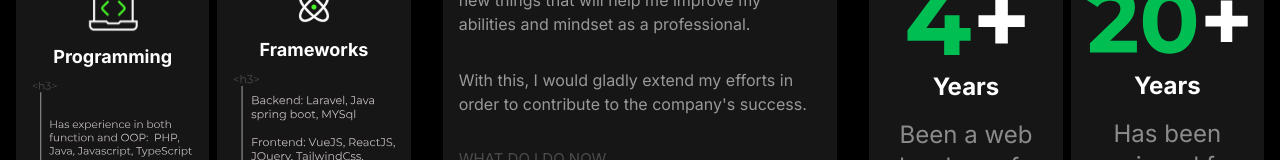
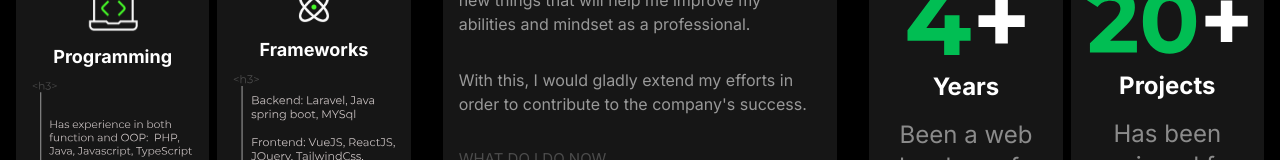
Before and after one commit to rendelleyas/bento-grid-portfolio, a Next.js app: page / in a window 1280 px wide. Shown: the part 359-519 px from the top of the page. Built offline with nearby package versions, Linux system fonts and the light colour scheme.

Commit message:
up: some updates

```diff
--- a/src/app/page.tsx
+++ b/src/app/page.tsx
@@ -184,19 +184,6 @@ export default function Home() {
                         transition: "opacity 0.5s",
                       }}
                     />
-                    {/* <Image
-                      src="/monkey2.svg"
-                      alt="RJSE Logo"
-                      width={160}
-                      height={160}
-                      className={`${isHovered ? "" : "hidden"}`}
-                      style={{
-                        width: "200px",
-                        marginTop: "-150px",
-                        marginLeft: "-20px",
-                        transition: "opacity 0.5s",
-                      }}
-                    /> */}
                   </div>
                   <div
                     className="rounded bg-[#01BE53] cursor-pointer hover:shadow-[#01BE53] transition ease-in-out hover:-translate-y-1 hover:scale-102"
@@ -334,7 +321,7 @@ export default function Home() {
                         />
                       </div>
                       <h1 className="text-center text-2xl font-bold m-4">
-                        Years
+                        Projects
                       </h1>
                       <div className="text-2xl text-center justify-center text-[#8B8B8B]">
                         Has been assigned for more than 20 projects
```
